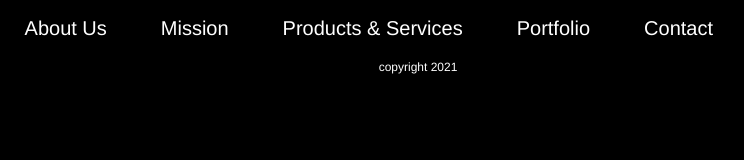
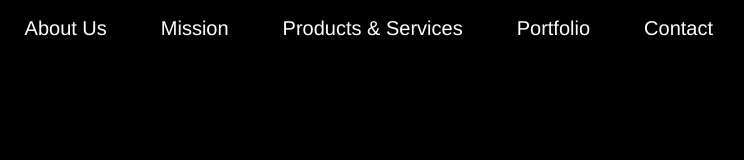
Before and after one commit to shaolynne/Projet-1-HTML-iframe, a plain HTML site: page iframe-nav.html in a window 1280 px wide. Shown: the full height of the page, 222-966 px from the left. Drawn offline with Linux system fonts and the light colour scheme.

Commit message:
Update iframe-nav.html

```diff
--- a/iframe-nav.html
+++ b/iframe-nav.html
@@ -34,6 +34,5 @@
         </ul>
     </nav>
 </div>
-<footer>copyright 2021<br></footer>
 </body>
 </html>
```
